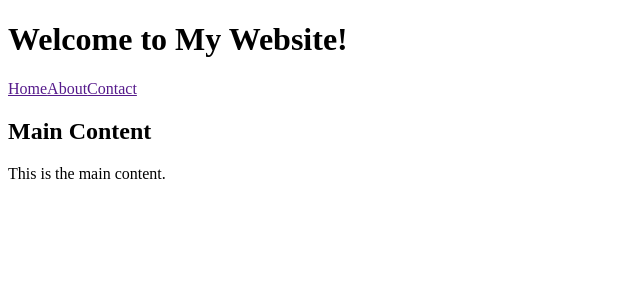
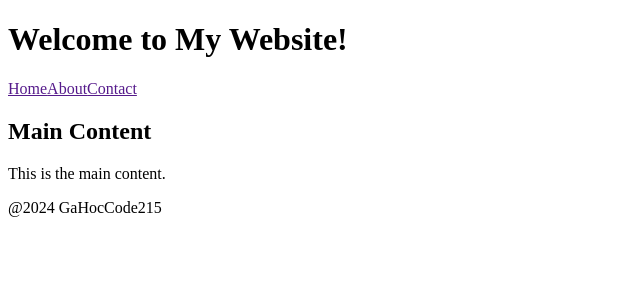
Before and after one commit to gahoccode215/reactjs-craftsman, a React (Vite) app in the folder vite-project/: page / in a window 1280 px wide. Shown: the top 300 px of the page, without its empty margins (0-640 px from the left). Built offline with nearby package versions, Linux system fonts and the light colour scheme.

Commit message:
JSX là gì

```diff
--- a/vite-project/src/App.jsx
+++ b/vite-project/src/App.jsx
@@ -1,3 +1,4 @@
+import Footer from "./components/Footer";
 import Greet from "./components/Greeting";
 import Header from "./components/Header";
 import Main from "./components/Main";
@@ -7,6 +8,7 @@
     <div>
       <Header />
       <Main />
+      <Footer />
     </div>
   )
 };
--- /dev/null
+++ b/vite-project/src/components/Footer.jsx
@@ -0,0 +1,11 @@
+import React from 'react'
+
+const Footer = () => {
+  return (
+    <footer>
+        <p>@2024 GaHocCode215</p>
+    </footer>
+  )
+}
+
+export default Footer
```
